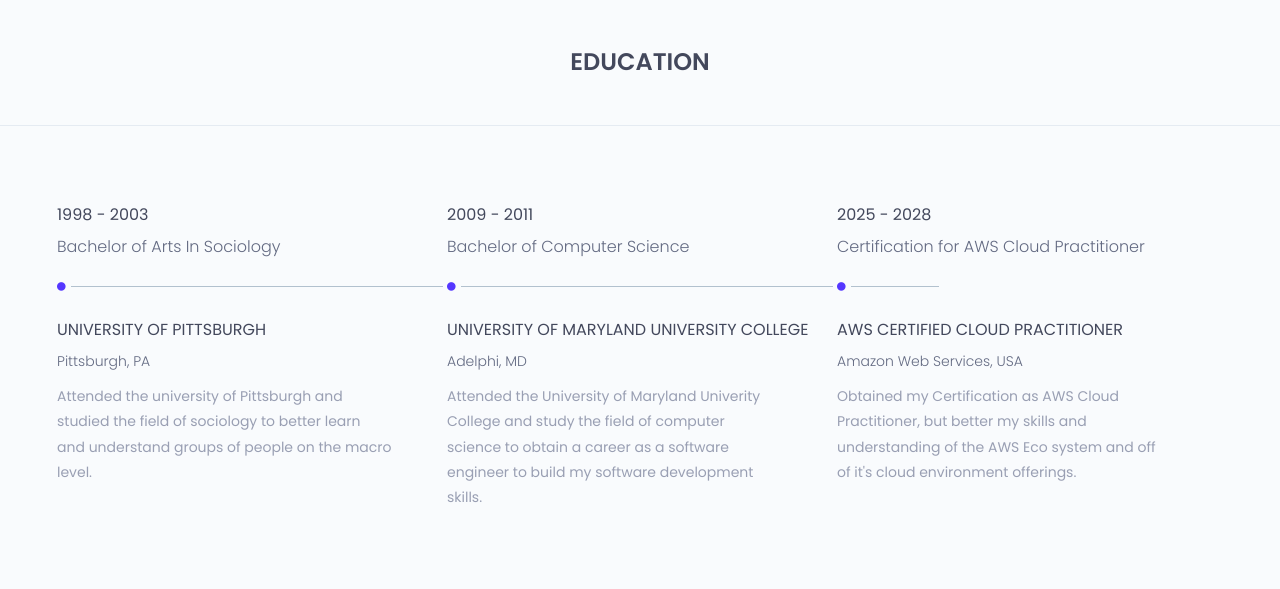
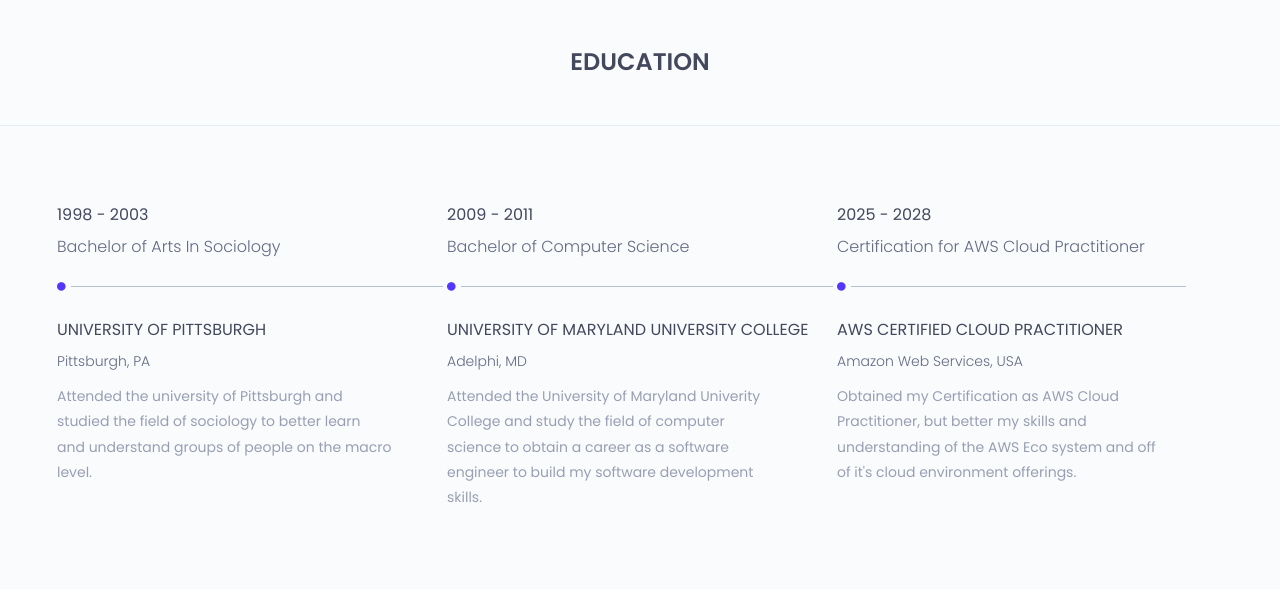
Before and after one commit to rdavis051/resume-browny, a Flask app: page / in a window 1280 px wide. Shown: the part 1727-2316 px from the top of the page. Run offline with Flask 3, Linux system fonts and the light colour scheme; some libraries are stand-ins or nearby versions.

Commit message:
adjust line size

```diff
--- a/static/assets/css/style.css
+++ b/static/assets/css/style.css
@@ -361,7 +361,7 @@
     height:  1px;
     width: 380px;
 }
-span.single-timeline-horizontal.spacial-horizontal-line {width: 88px;}
+span.single-timeline-horizontal.spacial-horizontal-line {width: 335px;}
 /*.timeline-horizontal-border*/
 
 /*.education-horizontal-timeline*/
```
